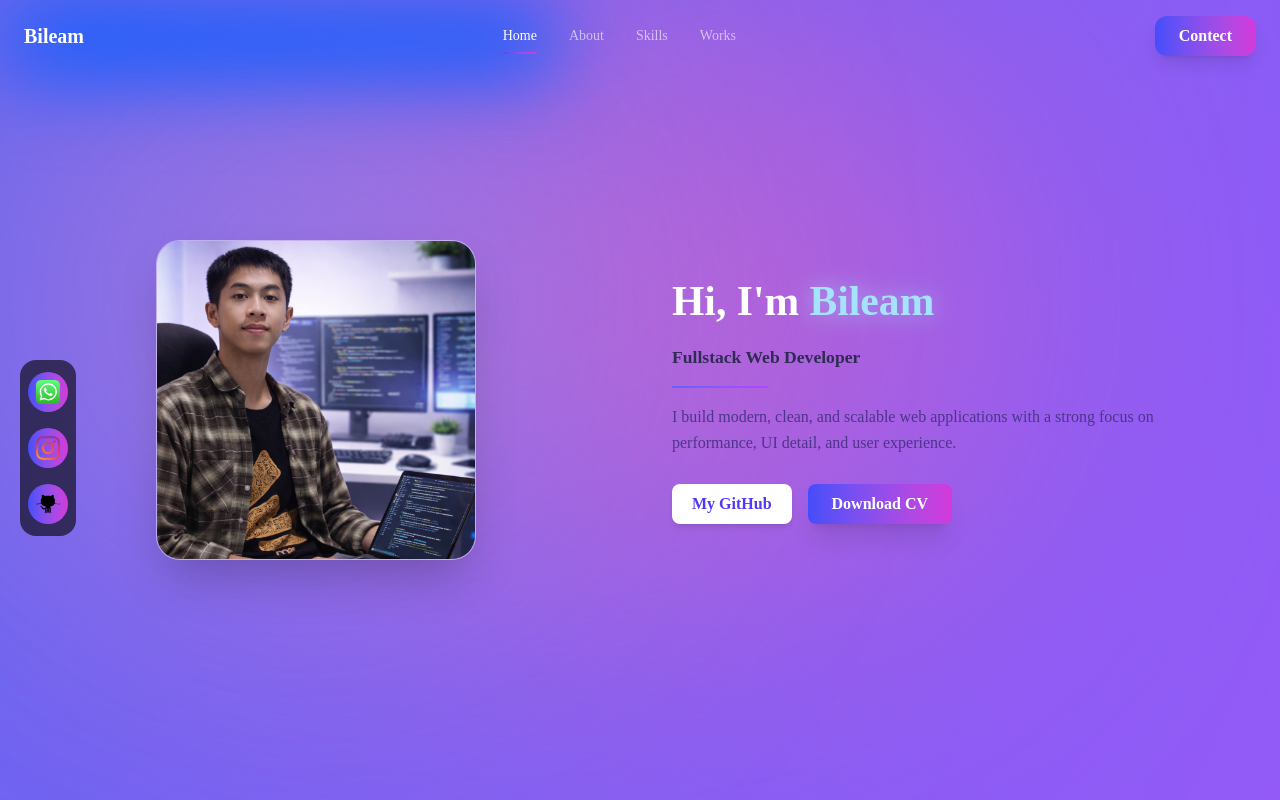
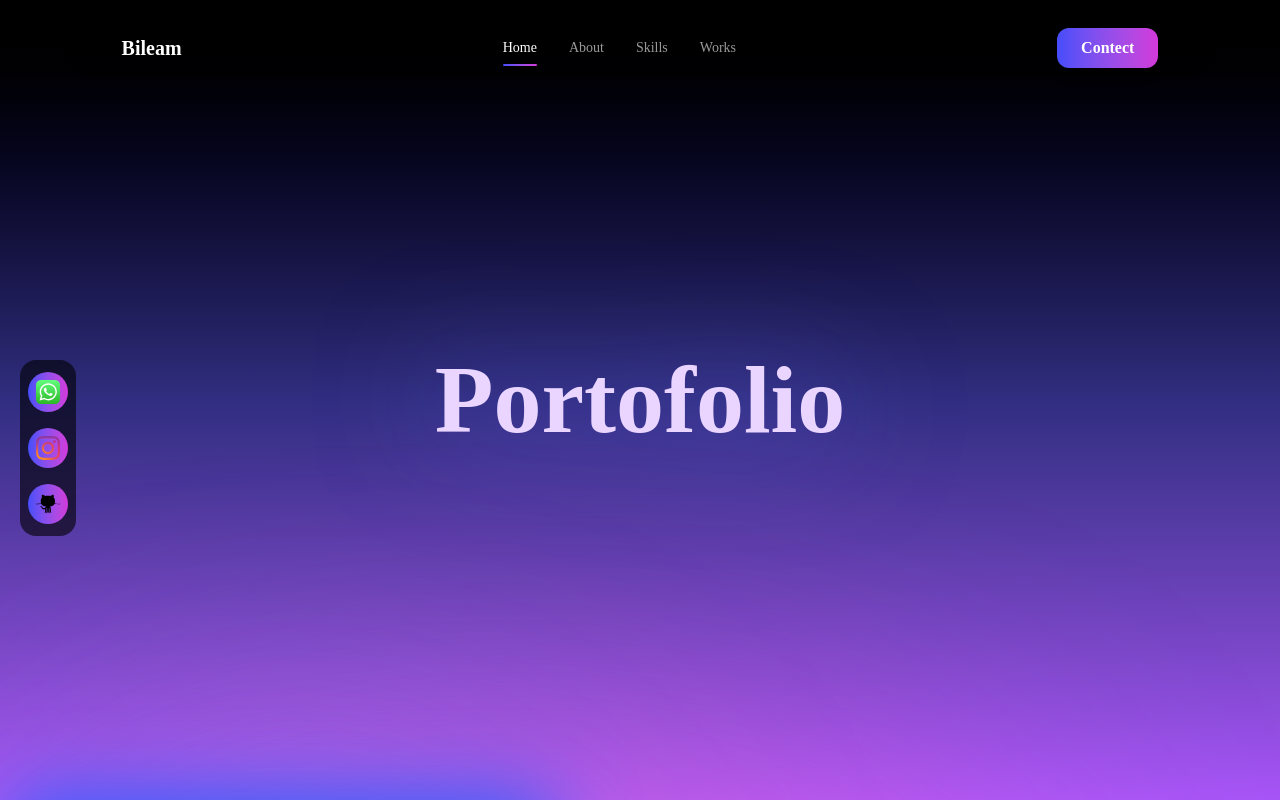
Before and after one commit to bileam/FORTOPOLIO_BILEAM, a React (Vite) app: page / in a window 1280 px wide. Shown: the top 800 px of the page. Built offline with nearby package versions, Linux system fonts and the light colour scheme.

Commit message:
background

```diff
--- a/src/Layouts/MainLayout.jsx
+++ b/src/Layouts/MainLayout.jsx
@@ -15,6 +15,7 @@ import person from "../assets/Gambar/pers.png";
 import wa from "../assets/wa1.svg";
 import Media from "../components/SosialMedia";
 import Desktop from "../components/Mediadesktop";
+import Opening from "../Pages/Opening";
 
 const MainLayout = () => {
   useEffect(() => {
@@ -48,23 +49,23 @@ const MainLayout = () => {
   }, []);
 
   return (
-    <div className="relative min-h-screen overflow-x-hidden bg-linear-to-br from-[#6366f1] via-[#8b5cf6] to-[#a855f7]">
-      {/* BACKGROUND PARALLAX */}
+    //  bg-linear-to-br  from-[#6366f1] via-[#8b5cf6] to-[#a855f7]
+    <div className="relative min-h-screen overflow-x-hidden bg-linear-to-b from-[#a855f7]  via-[#312e81]  to-[#a855f7]">
+      <Opening />
+
       <GlowPink className="parallax" data-speed="0.2" />
       <GlowBlue className="parallax" data-speed="0.15" />
       <Bulat className="parallax" data-speed="0.1" />
 
       <div className="relative z-10 text-white">
         <Navbar />
-
-        {/* HERO */}
         <section
           id="home"
           className="scroll-mt-28 px-6 py-24 min-h-screen grid md:grid-cols-2 gap-16 items-center reveal"
         >
           <Main />
 
-          <MagneticCard className="flex justify-center">
+          <div className="flex justify-center">
             <img
               src={person}
               alt="Profile"
@@ -77,7 +78,7 @@ const MainLayout = () => {
                 animate-float
               "
             />
-          </MagneticCard>
+          </div>
         </section>
 
         <section id="about" className="scroll-mt-28 px-6 py-20 reveal">
@@ -94,17 +95,7 @@ const MainLayout = () => {
         <div className="fixed left-5 hidden md:block top-[45%]">
           <Media className="animate-float delay-300 bg-black/60 py-3 px-2 rounded-2xl" />
         </div>
-
         <Desktop className="md:hidden block" />
-        {/* <a
-          href="https://wa.me/6281242922597?text=Hallo%20Bileam%20Mangalla"
-          className="fixed bottom-10 right-10 cursor-pointer"
-          target="_blank"
-        >
-          <MagneticCard className="animate-float p-2 md:hidden block  bg-linear-to-r from-[#444dfa] to-[#d339da] rounded-full">
-            <img src={wa} alt="" className="w-10" />
-          </MagneticCard>
-        </a> */}
       </div>
     </div>
   );
--- a/src/Layouts/Navbar.jsx
+++ b/src/Layouts/Navbar.jsx
@@ -51,14 +51,14 @@ const Navbar = () => {
   };
 
   return (
-    <nav className="fixed top-0 left-0 w-full z-50">
+    <nav className="fixed top-0 left-0 w-full z-50 flex flex-col items-center">
       <div
         className={`
-          transition-all duration-300
-          ${scrolled ? "backdrop-blur-xl bg-black/30  " : "bg-transparent"}
+          transition-all duration-300 mt-5 w-[90%] rounded-3xl
+          ${scrolled ? "backdrop-blur-xl bg-black/30  " : " bg-black/30"}
         `}
       >
-        <div className="max-w-7xl mx-auto px-6 py-4 flex justify-between items-center">
+        <div className="max-w-7xl mx-auto  px-2 md:px-0 py-2 flex justify-between items-center w-[90%] ">
           <h1 className="text-xl font-bold text-white">Bileam</h1>
           <ul className="hidden md:flex gap-8 text-sm">
             {menus.map((menu) => (
--- /dev/null
+++ b/src/Pages/Opening.jsx
@@ -0,0 +1,21 @@
+const Opening = () => {
+  return (
+    <div
+      className="h-screen bg-linear-to-b from-black via-[#312e81] to-[#a855f7]
+          text-white flex items-center justify-center"
+    >
+      <h1
+        className="
+    text-[5rem] md:text-[6rem] font-extrabold
+    text-[#e9d5ff]
+    drop-shadow-[0_0_30px_rgba(168,85,247,0.8)]
+    drop-shadow-[0_0_60px_rgba(99,102,241,0.6)]
+  "
+      >
+        Portofolio
+      </h1>
+    </div>
+  );
+};
+
+export default Opening;
```
